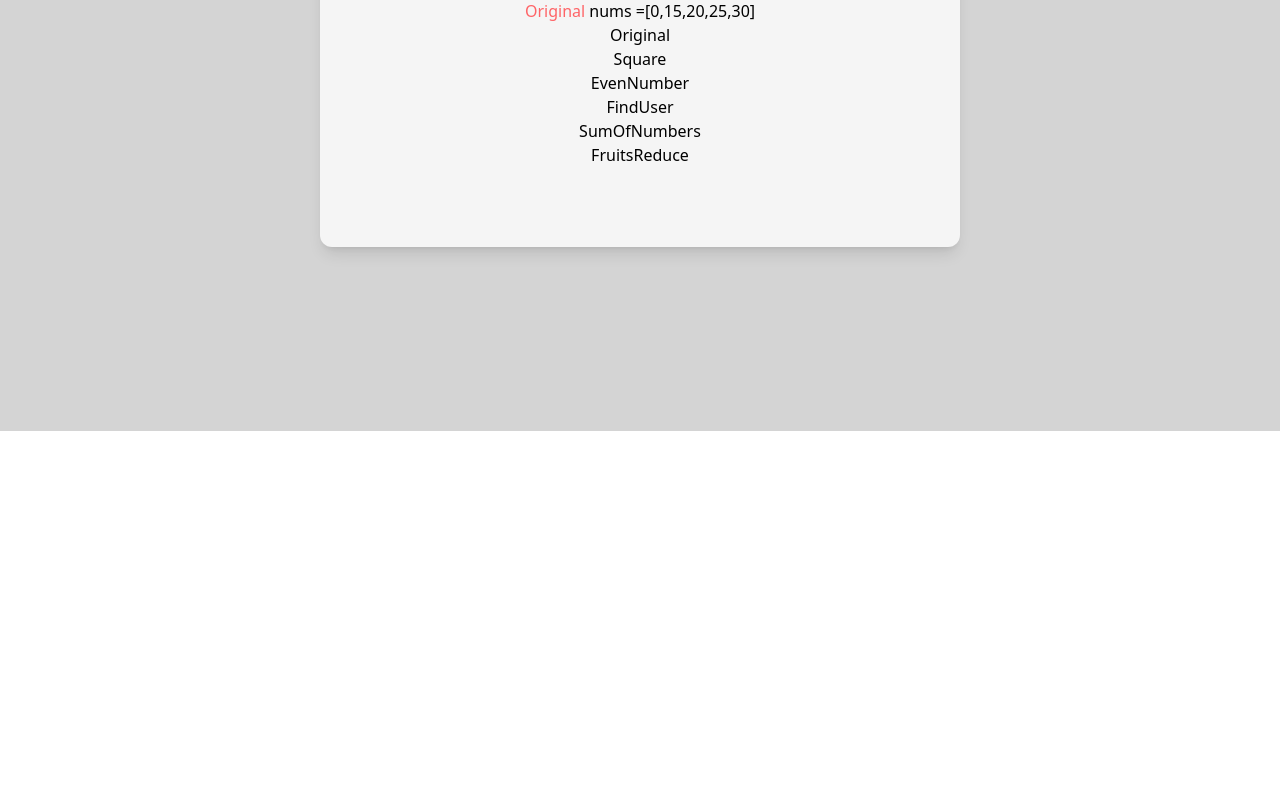
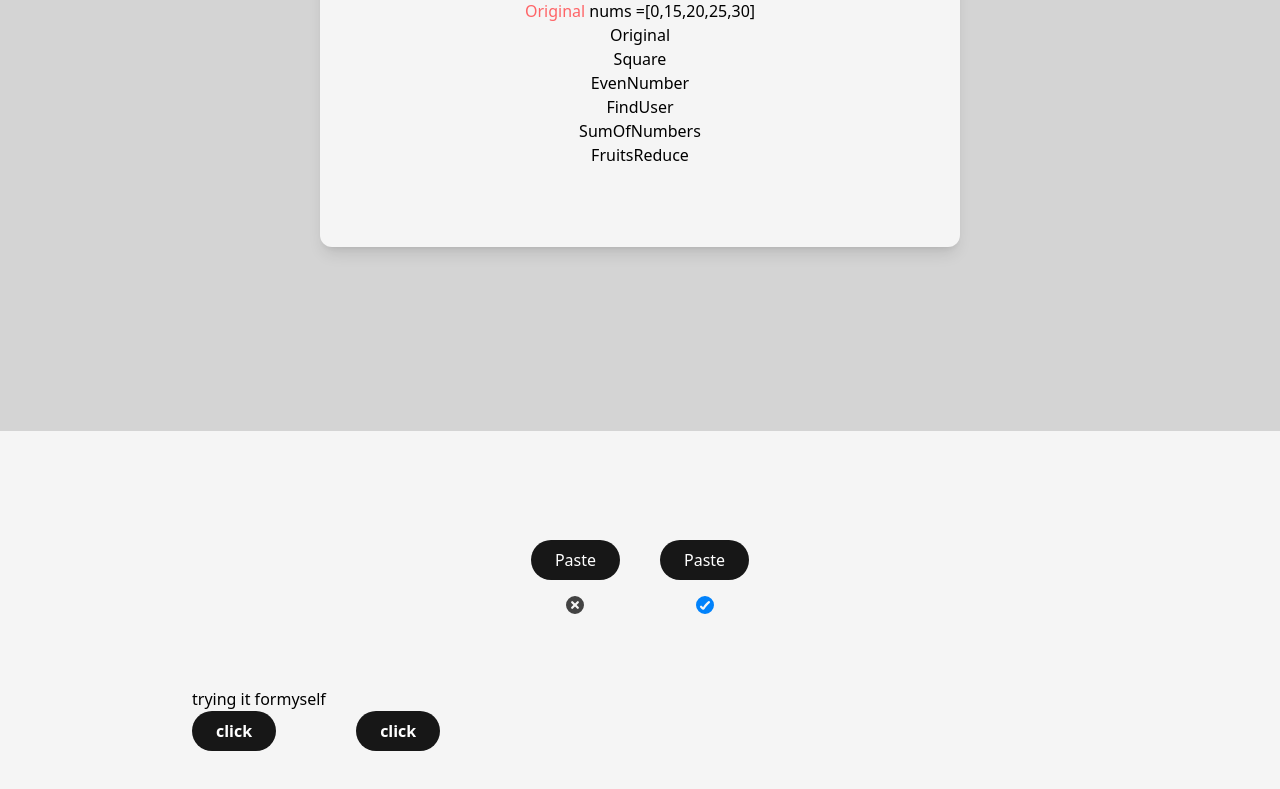
Before and after one commit to Anshuman1313/Angularbasics-101, an Angular app: page / in a window 1280 px wide. Shown: the part 1969-2758 px from the top of the page. Before the commit the page ends 2400 px from the top, so only its background shows below. Built offline with nearby package versions, Linux system fonts and the light colour scheme.

Commit message:
routing
just added a user component

```diff
--- a/src/app/app.html
+++ b/src/app/app.html
@@ -1,3 +1,4 @@
+<router-outlet></router-outlet>
 <main class="h-screen w-full bg-black/5 flex flex-col font-sans justify-center items-center ">
   <h1 class="text-2xl text-neutral-500 ">Welcome to Basics 101!
     <span class="text-red-500 font-semibold">I am your host {{name}} :')</span>
--- a/src/app/app.routes.ts
+++ b/src/app/app.routes.ts
@@ -1,10 +1,10 @@
 import { Routes } from '@angular/router';
-import { Arrayfn } from './app';
+import { Arrayfn, User2 } from './app';
 
 export const routes: Routes = [
-    // {
-    //     path: 'arrayfn/:occupation',
-    //     title: 'App home page',
-    //     component: Arrayfn,
-    // }
+     {
+    path: '',
+    title: 'User 2 Page',
+    component: User2,
+  }
 ];
--- a/src/app/app.ts
+++ b/src/app/app.ts
@@ -111,8 +111,18 @@ export class User {
   selector: 'app-root',
   templateUrl: './app.html',
   styleUrl: './app.css',
-  imports: [User, Arrayfn, ]
+  imports: [User, Arrayfn, RouterOutlet]
 })
 export class App {
   name = 'Anshuman';
 }
+
+@Component({
+  selector: 'app-user2',
+  templateUrl: './user.html' ,
+    standalone: true
+})
+export class User2 {
+    username = 'youngTech';
+  favoriteFramework = '';
+}
--- /dev/null
+++ b/src/app/user.html
@@ -0,0 +1,32 @@
+<div class="h-screen w-full bg-neutral-100 ">
+    <div class="max-w-4xl h-full mx-auto ">
+        <div class="flex w-full px-4 py-6 sm:rounded-xl h-64 items-center justify-center gap-10 pt-[60px]">
+            <div class="flex flex-col items-center gap-4"><button
+                    class="no-highlight select-none rounded-full bg-[#171717] px-6 py-2 font-medium text-white transition-colors hover:bg-[#232323]">Paste</button><svg
+                    xmlns="http://www.w3.org/2000/svg" width="18" height="18" fill="none" viewBox="0 0 16 16">
+                    <path fill="#434343" fill-rule="evenodd"
+                        d="M16 8A8 8 0 1 1 0 8a8 8 0 0 1 16 0m-4.793-3.207a1 1 0 0 1 0 1.414L9.414 8l1.793 1.793a1 1 0 0 1-1.414 1.414L8 9.414l-1.793 1.793a1 1 0 0 1-1.414-1.414L6.586 8 4.793 6.207a1 1 0 0 1 1.414-1.414L8 6.586l1.793-1.793a1 1 0 0 1 1.414 0"
+                        clip-rule="evenodd"></path>
+                </svg></div>
+            <div class="flex flex-col items-center gap-4"><button
+                    class="no-highlight select-none rounded-full bg-[#171717] px-6 py-2 font-medium text-white transition-[background-color,transform] hover:bg-[#232323] active:scale-[0.97]">Paste</button><svg
+                    xmlns="http://www.w3.org/2000/svg" width="18" height="18" fill="none" viewBox="0 0 16 16">
+                    <path fill="#0182FB" fill-rule="evenodd"
+                        d="M8 16A8 8 0 1 0 8 0a8 8 0 0 0 0 16m4.14-9.732a1 1 0 1 0-1.28-1.536C8.774 6.47 7.167 8.645 6.322 9.908L5.207 8.793a1 1 0 0 0-1.414 1.414l1.26 1.26.019.019c.11.111.233.233.346.33.12.1.323.257.608.33.351.092.71.055 1.036-.104.268-.132.438-.332.534-.454.092-.118.189-.266.28-.402l.014-.024c.772-1.17 2.298-3.267 4.25-4.894"
+                        clip-rule="evenodd"></path>
+                </svg></div>
+        </div>
+        <div class="flex-col justify-center items-center">
+            <h1>
+                trying it formyself
+            </h1>
+            <div class="flex gap-20">
+                <button class="rounded-full bg-[#171717] px-6 py-2 text-white font-semibold transition-colors delay-100 hover:bg-[#232323]"> click</button>
+                <button class="rounded-full bg-[#171717] px-6 py-2 text-white font-semibold transition-[background-color,transform] cursor-pointer  hover:bg-[#232323] active:scale-[0.98]"> click</button>
+
+            </div>
+
+        </div>
+    </div>
+
+</div>
```
